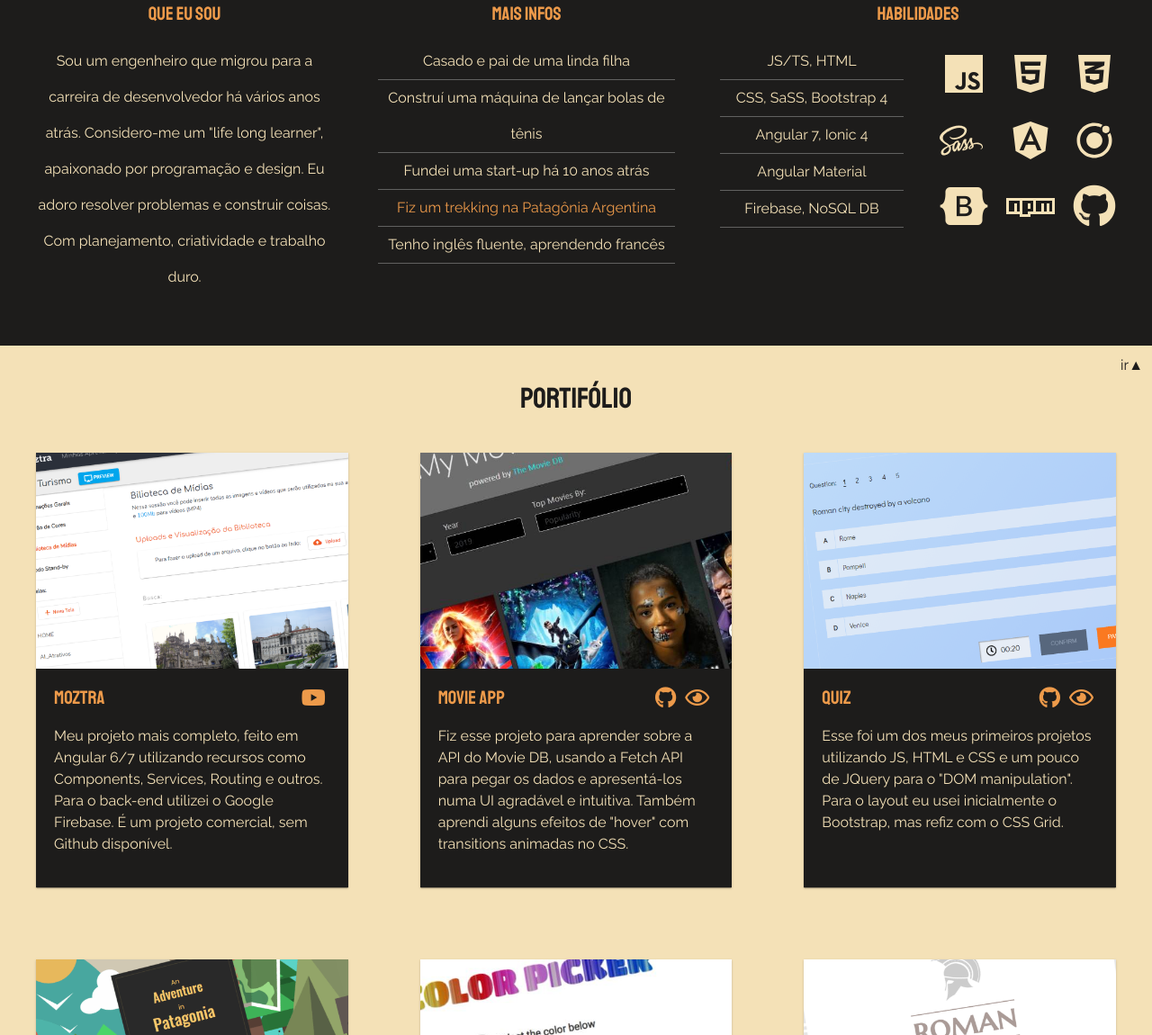
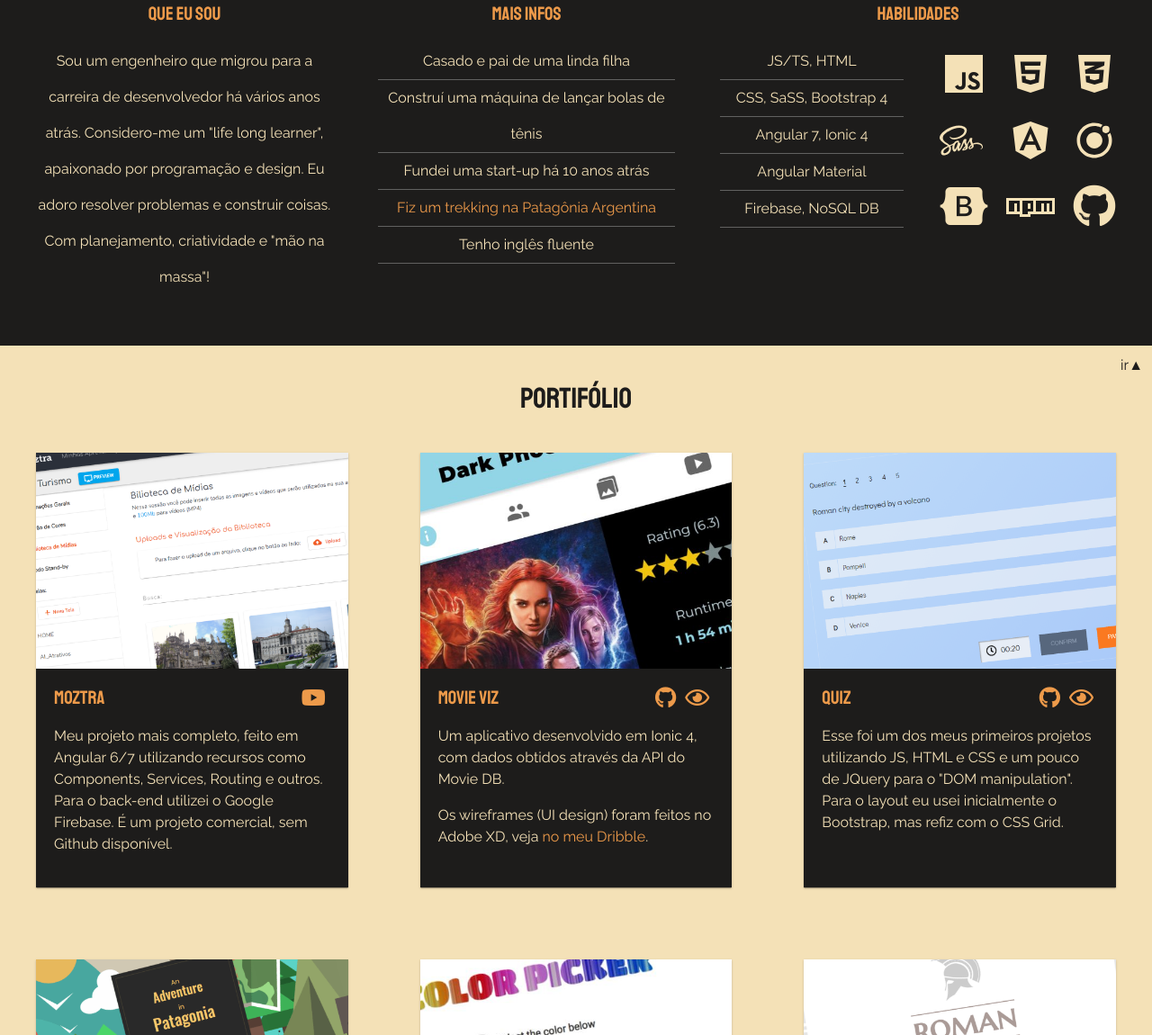
Before and after one commit to luizdanielmlima/myWebsite, a website: page dist/index.html in a window 1280 px wide. Shown: the part 875-2025 px from the top of the page at 90% size. Drawn offline with nearby package versions, Linux system fonts and the light colour scheme.

Commit message:
portfolio updated with movieviz mobile app

```diff
--- a/dist/index.html
+++ b/dist/index.html
@@ -26,7 +26,7 @@
     <link rel="stylesheet" href="./css/theme.css" />
     <!-- my CSS -->
     <link rel="stylesheet" href="./css/main.css" />
-    <title>Website do Luiz Daniel Lima</title>
+    <title>Luiz Daniel Lima's site</title>
   </head>
 
   <!--  -->
@@ -103,7 +103,7 @@
             Sou um engenheiro que migrou para a carreira de desenvolvedor há
             vários anos atrás. Considero-me um "life long learner", apaixonado
             por programação e design. Eu adoro resolver problemas e construir
-            coisas. Com planejamento, criatividade e trabalho duro.
+            coisas. Com planejamento, criatividade e "mão na massa"!
           </p>
         </div>
         <div class="abt-item">
@@ -119,7 +119,7 @@
             >
               <li>Fiz um trekking na Patagônia Argentina</li>
             </a>
-            <li>Tenho inglês fluente, aprendendo francês</li>
+            <li>Tenho inglês fluente</li>
           </ul>
         </div>
         <div class="abt-item">
@@ -195,31 +195,33 @@
               <div class="clickable-img-icon-bg"></div>
               <img
                 class="clickable-img-raster"
-                src="./assets/portf_movie_app_crop.jpg"
+                src="./assets/portf_movieviz_crop.jpg"
                 alt="portfolio image"
               />
             </figure>
           </a>
           <div class="pf-card-body">
             <div class="title-icons-area">
-              <h3>Movie App</h3>
+              <h3>Movie Viz</h3>
               <a
-                href="https://github.com/luizdanielmlima/myMovieApp"
+                href="https://github.com/luizdanielmlima/movieviz"
                 target="_blank"
                 ><i class="fab fa-github fa-2x"></i
               ></a>
               <a
-                href="https://luizdanielmlima.github.io/myMovieApp/"
+                href="https://movieviz.web.app/"
                 target="_blank"
                 ><i class="far fa-eye fa-2x"></i
               ></a>
             </div>
             <p>
-              Fiz esse projeto para aprender sobre a API do Movie DB, usando a
-              Fetch API para pegar os dados e apresentá-los numa UI agradável e
-              intuitiva. Também aprendi alguns efeitos de "hover" com
-              transitions animadas no CSS.
+              Um aplicativo desenvolvido em Ionic 4, com dados obtidos através da API do Movie DB.
             </p>
+            <p>Os wireframes (UI design) foram feitos no Adobe XD, veja <a
+              href="https://dribbble.com/shots/6711076-Movieviz-Wireframe"
+              target="_blank"
+              >no meu Dribble</a>.</p>
+
           </div>
         </div>
         <div class="pf-card">
```
Also changed, not shown: dist/assets/portf_movieviz_crop.jpg (added).
